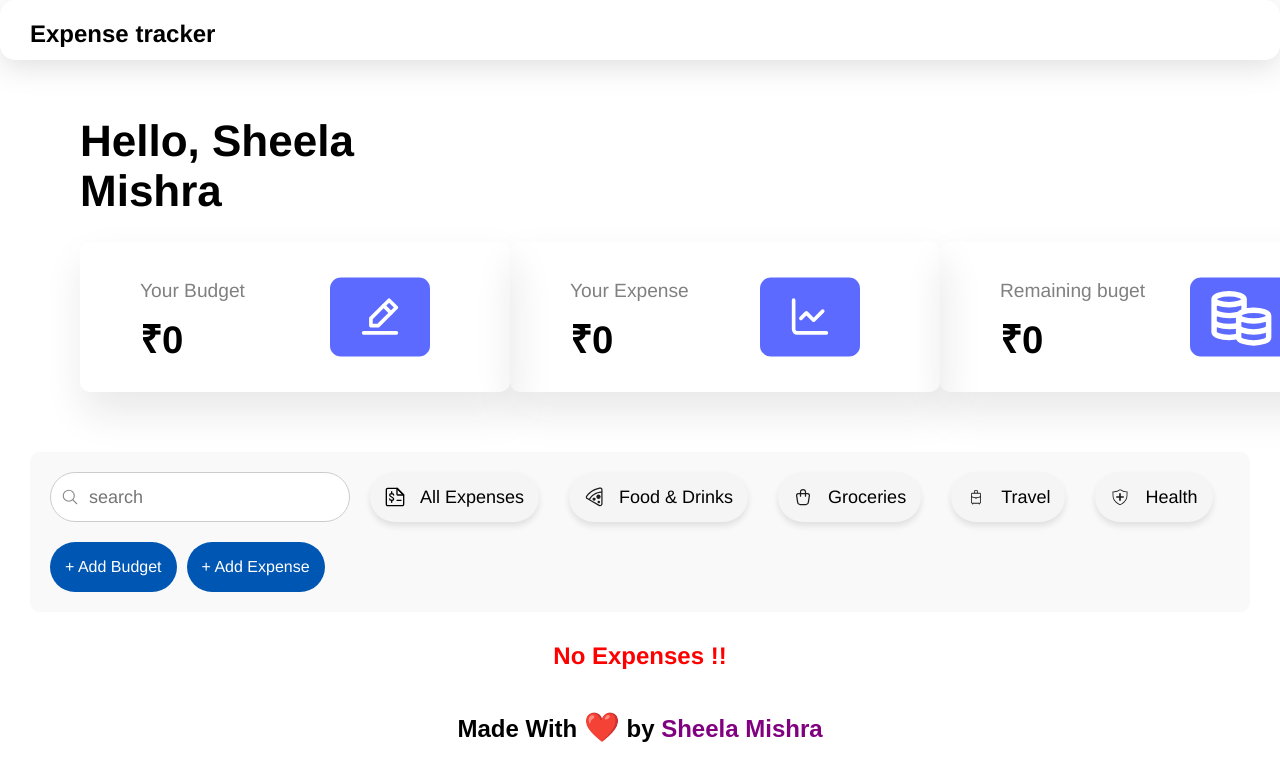
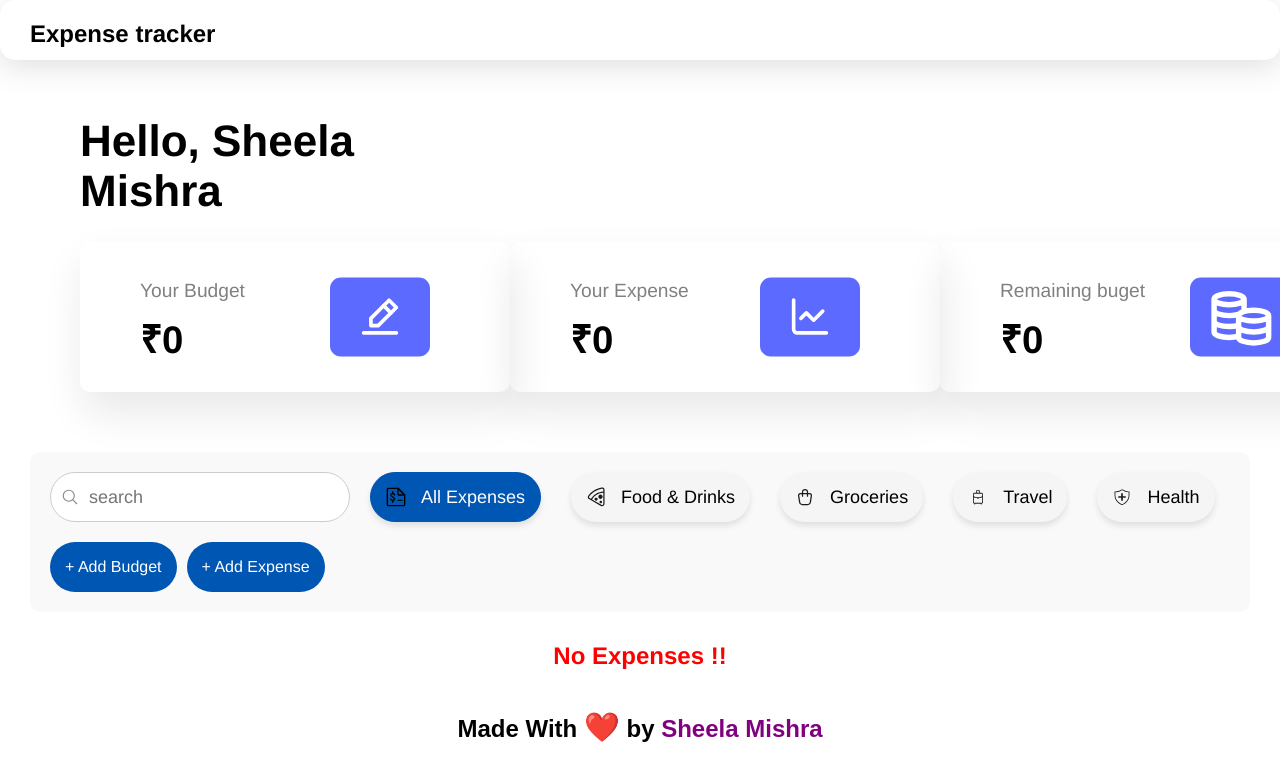
Before and after one commit to sheela2399/Expense_Tracker, a React (Vite) app: page / in a window 1280 px wide. Shown: the top 780 px of the page. Built offline with nearby package versions, Linux system fonts and the light colour scheme; a web font is replaced by a local one.

Commit message:
Added Selected Class for filter buttons

```diff
--- a/src/App.jsx
+++ b/src/App.jsx
@@ -67,7 +67,7 @@ function App() {
       </div>
 
       {/* Conditional Rendering for Charts, Graphs, and Table */}
-      {expense.length > 0 ? (
+      {filteredExpenses.length > 0 ? (
         <>
           <div className="graphs-container">
             <div className="graph-item">
--- a/src/components/Buttons.jsx
+++ b/src/components/Buttons.jsx
@@ -11,6 +11,8 @@ import AddExpense from "./AddExpense";
 
 function Buttons({ handleBudget, handleExpense, setSelectedCategory, setSearchValue  }) {
     // const [searchValue, setSearchValue] = useState("");
+    const [activeCategory, setActiveCategory] = useState("All");
+
 
     const handleSearchChange = (e) => {
         setSearchValue(e.target.value);
@@ -18,6 +20,7 @@ function Buttons({ handleBudget, handleExpense, setSelectedCategory, setSearchVa
 
     const handleFilterClick = (category) => {
         setSelectedCategory(category);
+        setActiveCategory(category);
     }
     return (
         <>
@@ -32,23 +35,29 @@ function Buttons({ handleBudget, handleExpense, setSelectedCategory, setSearchVa
                         />
                     </div>
                     <div className="category-buttons">
-                        <button className="category-btn" onClick={() => handleFilterClick("All")}>
+                        <button className={`category-btn ${activeCategory === "All" ? "selected" : ""}`}
+
+                        onClick={() => handleFilterClick("All")}>
                             <img src={expenses} alt="expenses" className="category-icon" /> All Expenses
                         </button>
 
-                        <button className="category-btn" onClick={() => handleFilterClick("Food")}>
+                        <button className={`category-btn ${activeCategory === "Food" ? "selected" : ""}`}
+                        onClick={() => handleFilterClick("Food")}>
                             <img src={food} alt="food" className="category-icon" /> Food & Drinks
                         </button>
 
-                        <button className="category-btn" onClick={() => handleFilterClick("Groceries")}>
+                        <button className={`category-btn ${activeCategory === "Groceries" ? "selected" : ""}`}
+                        onClick={() => handleFilterClick("Groceries")}>
                             <img src={groceries} alt="groceries" className="category-icon" /> Groceries
                         </button>
 
-                        <button className="category-btn" onClick={() => handleFilterClick("Travel")}>
+                        <button className={`category-btn ${activeCategory === "Travel" ? "selected" : ""}`}
+                        onClick={() => handleFilterClick("Travel")}>
                             <img src={travel} alt="travel-icon" className="category-icon" /> Travel
                         </button>
 
-                        <button className="category-btn" onClick={() => handleFilterClick("Health")}>
+                        <button className={`category-btn ${activeCategory === "Health" ? "selected" : ""}`}
+                        onClick={() => handleFilterClick("Health")}>
                             <img src={health} alt="health-icon" className="category-icon" /> Health
                         </button>
                     </div>
--- a/src/index.css
+++ b/src/index.css
@@ -155,6 +155,12 @@
 .category-icon {
   width: 20px;
   height: 20px;
+}
+
+.category-btn.selected {
+  background-color: #0056b3;
+  color: white;
+  border: 1px solid #0056b3;
 }
 
 /* Action Buttons */
```
